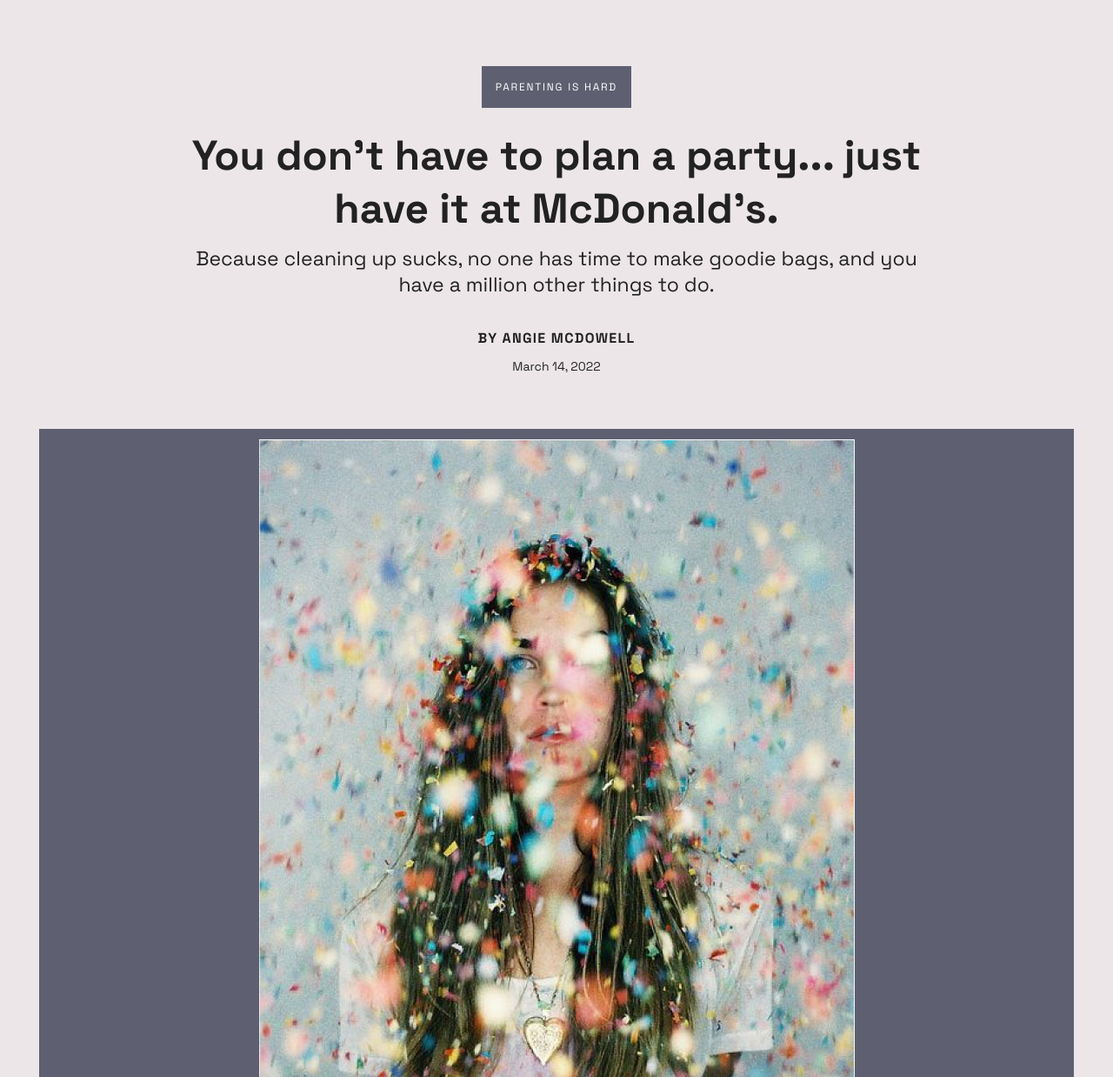
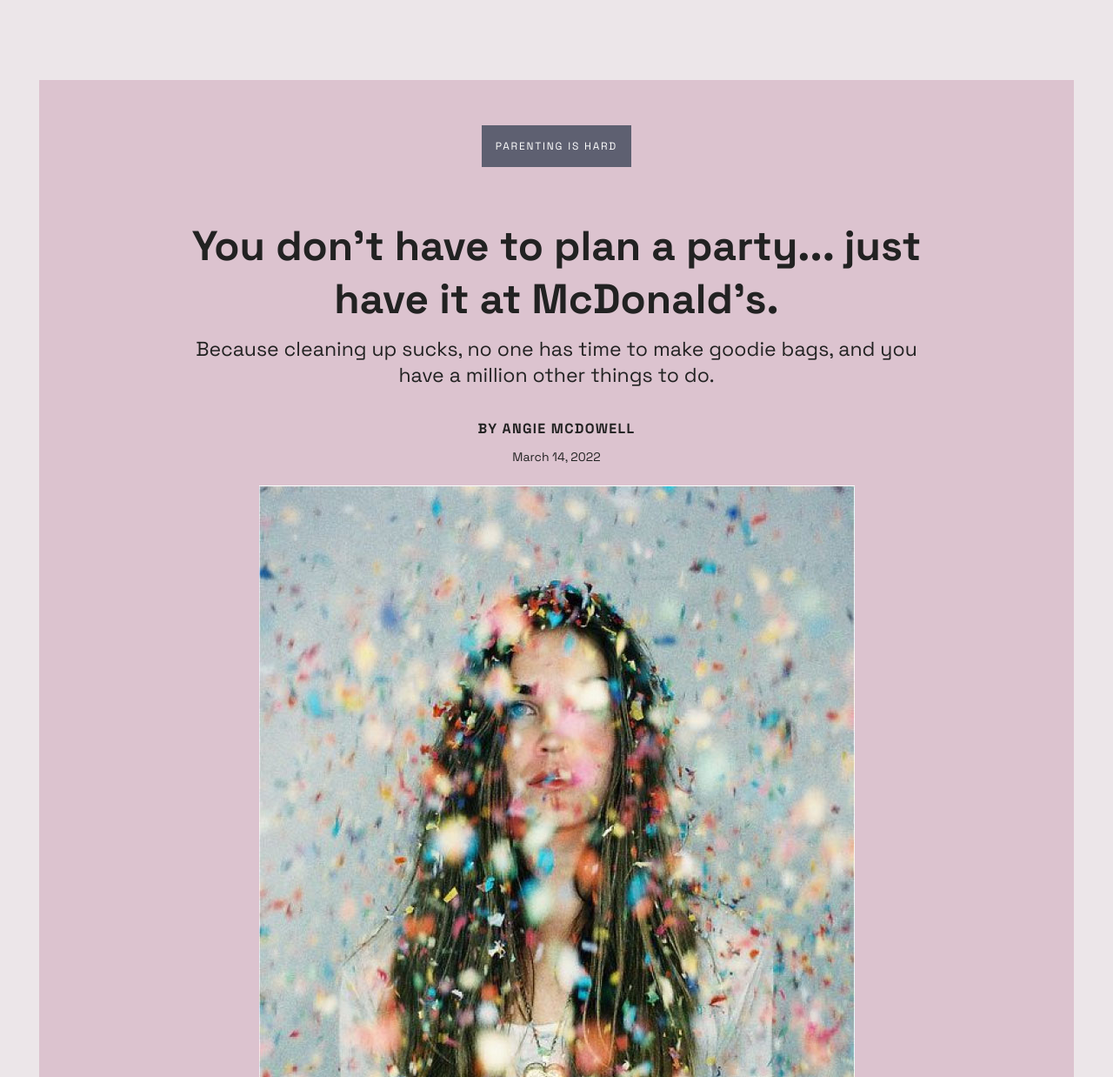
Before and after one commit to sarasaurus/food-app, a plain HTML site: page article.html in a window 1280 px wide. Shown: the part 342-1580 px from the top of the page at 87% size. Drawn offline with Linux system fonts and the light colour scheme; a web font is replaced by a local one.

Commit message:
article hero change

```diff
--- a/article.html
+++ b/article.html
@@ -70,19 +70,19 @@
     <div class="container article">
         <div class="row ad"><img src="img/Doordash_1.gif" alt="sign up for doordash">
         </div>
-        <div class="item v_space_md">
-                <div class="card_text padding-ten-percent">
-					<h5 class="category v_space_sm dark-grey"><a href="#">Parenting is hard</a></h5>
+        <div class="item v_space_lg">
+                <div class="card_text padding-ten-percent light-pink">
+					<h5 class="category v_space_md dark-grey"><a href="#">Parenting is hard</a></h5>
                     <h1 class="v_space_sm">You don't have to plan a party... just have it at McDonald's.</h1>
                     <h3 class="subhead padding-five-percent">Because cleaning up sucks, no one has time to make goodie bags, and you have a million other things to do.</h3>
 					<h5 class="author v_space_sm">By <a href="#">Angie McDowell</a></h5>
 					<h5 class="date">March 14, 2022</h5>
+
+					<div class="row v_space_sm"><img src="img/party-glitter.jpg" alt="party glitter" class="padding-five-percent v_space_sm"> </div>
 				</div>
-			<div class="row dark-grey v_space_md">
-				<img src="img/party-glitter.jpg" alt="party glitter" class="padding-five-percent v_space_sm">
-			</div>
+
 				<div class="card_text article padding-ten-percent">
-                    <p>If you were born and raised in the 90s, McDonald's birthday parties were the best present you could get. It might be hard to believe now, but there really was a time when we actively looked forward to rolling around in a germ-filled ball pit and eating French fries that had been touched by as many hands as physically possible. How times change. However, no matter what the current social stigma attached to partying might be, McDonald's birthday parties were and always will be awesome. So, if you can't stomach the thought of themed arts and craft activities, or decorating your living room with dollar store decorations — then just don't do it. Have the party at McDonald's.</p>
+                    <p class="v_space_md">If you were born and raised in the 90s, McDonald's birthday parties were the best present you could get. It might be hard to believe now, but there really was a time when we actively looked forward to rolling around in a germ-filled ball pit and eating French fries that had been touched by as many hands as physically possible. How times change. However, no matter what the current social stigma attached to partying might be, McDonald's birthday parties were and always will be awesome. So, if you can't stomach the thought of themed arts and craft activities, or decorating your living room with dollar store decorations — then just don't do it. Have the party at McDonald's.</p>
 
 				  <img src="img/mcdonalds_ad.png" alt="McDonald's Happy Meal Ad" class="v_space_lg" width="600px">
 
--- a/css/style.css
+++ b/css/style.css
@@ -161,6 +161,7 @@ font-weight: 900;
 	  margin-bottom: 1.5rem;
 }
 
+
 .dark-grey {
 	  background-color: #5E6071;
 }
@@ -179,6 +180,10 @@ font-weight: 900;
 
 .green {
 	background-color: #007D4B;
+}
+
+.light-pink {
+	background-color: #DCC3CF;
 }
   .huge {/*size modifiers, as needed*/}
   .tiny {/*size modifiers, as needed*/}
@@ -528,10 +533,11 @@ input {
 	font-weight: bold;
 }
 
-/* .pink {
+.pink {
 
   background-color: #e8005f;
 }
+/*
 .orange {
   background-color: #ff5a00;
 }
```
